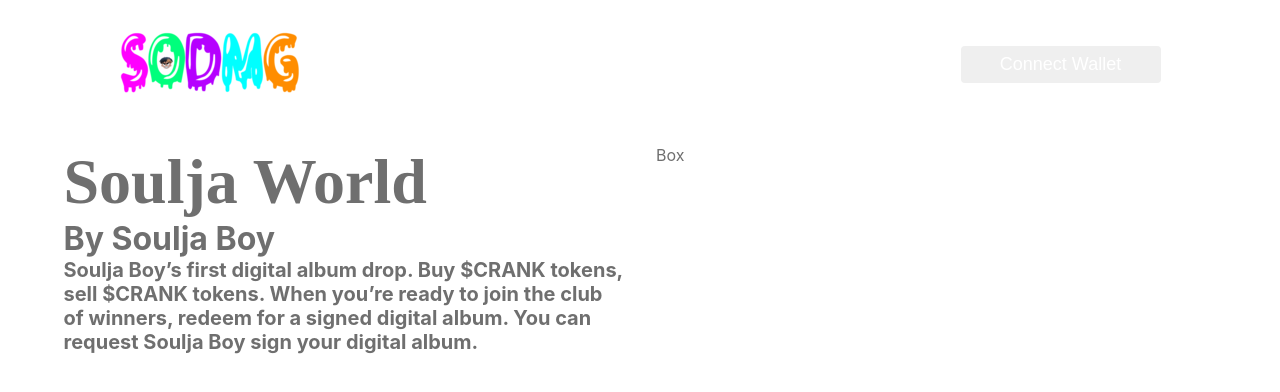
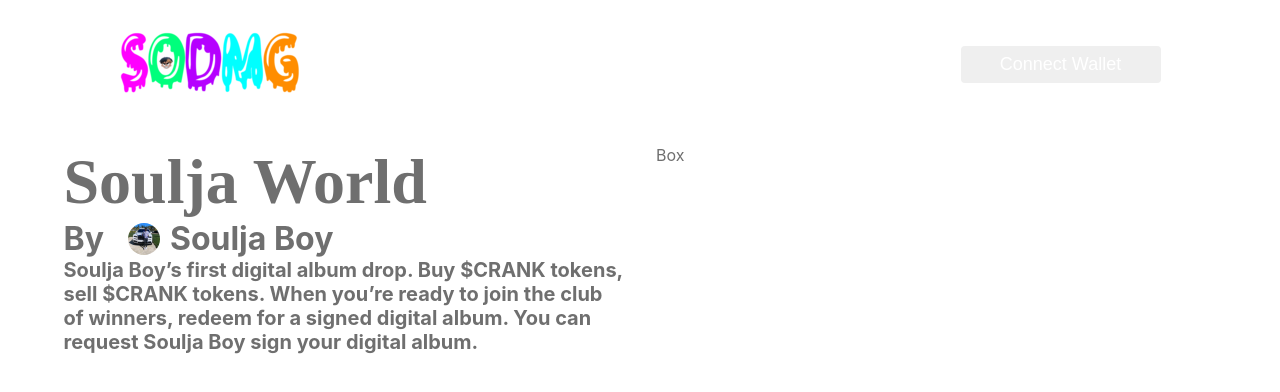
Before and after one commit to tdavis3/soulja-mvp, a React (Create React App) app in the folder frontend/: page / in a window 1280 px wide. Shown: the top 392 px of the page. Built offline with nearby package versions, Linux system fonts and the light colour scheme; what web3modal would draw is missing.

Commit message:
add soulja boy profile picture

```diff
--- a/frontend/src/App.js
+++ b/frontend/src/App.js
@@ -6,7 +6,18 @@
 } from "react-router-dom";
 import Header from "./components/layout/Header";
 import AutographDraw from "./components/AutographDraw";
-import {Flex, Box, Heading, Text} from 'rebass';
+import {Flex, Box, Heading, Text, Image} from 'rebass';
+
+const souljaBoyProfilePicture = <Image
+  src={process.env.PUBLIC_URL+"/souljaboy.jpg"}
+  sx={{
+    width: 32,
+    height: 32,
+    borderRadius: 9999,
+    marginLeft: 24,
+    marginRight: 10,
+  }}
+/>;
 
 function App() {
     return (
@@ -33,7 +44,7 @@
                               fontSize={[ 3, 4, 5 ]}
                               fontWeight='bold'
                               color='primary'>
-                              By Soulja Boy
+                              <span style={{display:"flex", alignItems:"center"}}>By {souljaBoyProfilePicture} Soulja Boy</span>
                             </Text>
                             <Text
                               fontSize={[ 1, 2, 3 ]}
```
Also changed, not shown: frontend/public/souljaboy.jpg (added).
